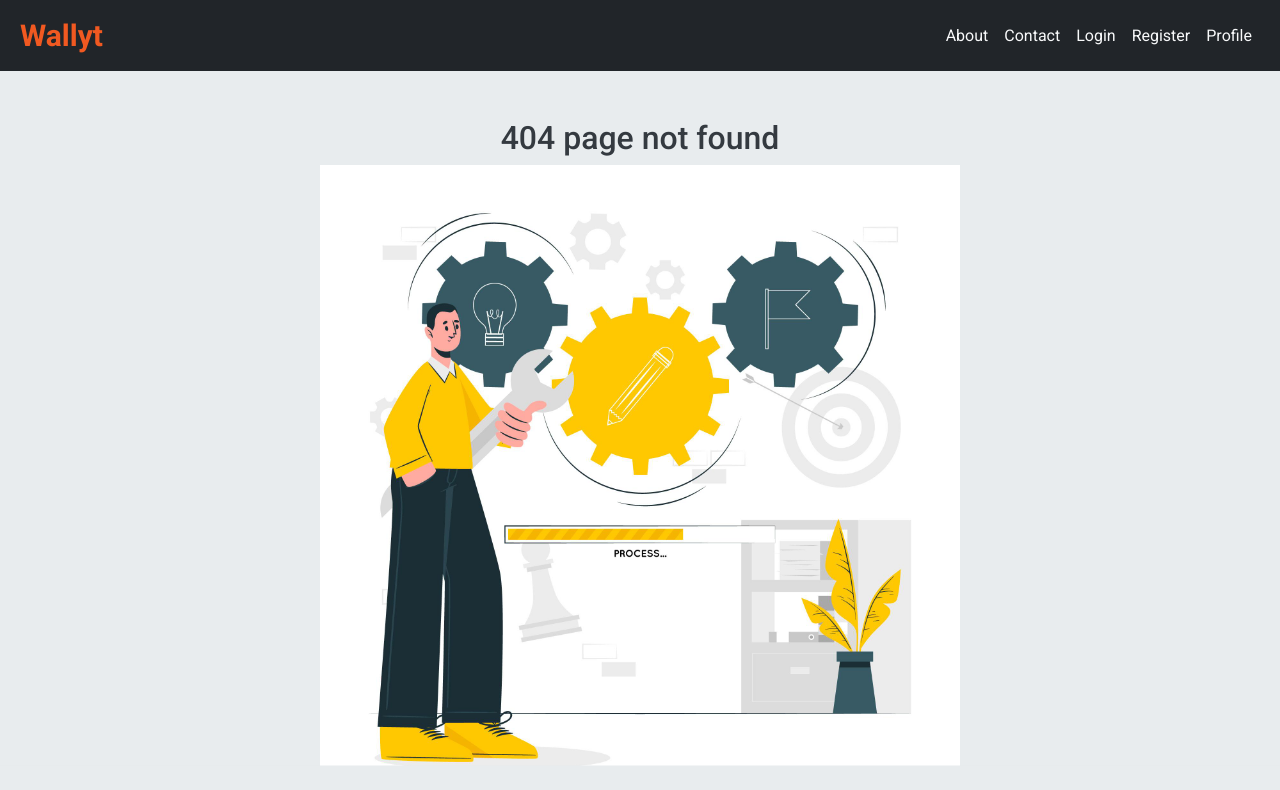
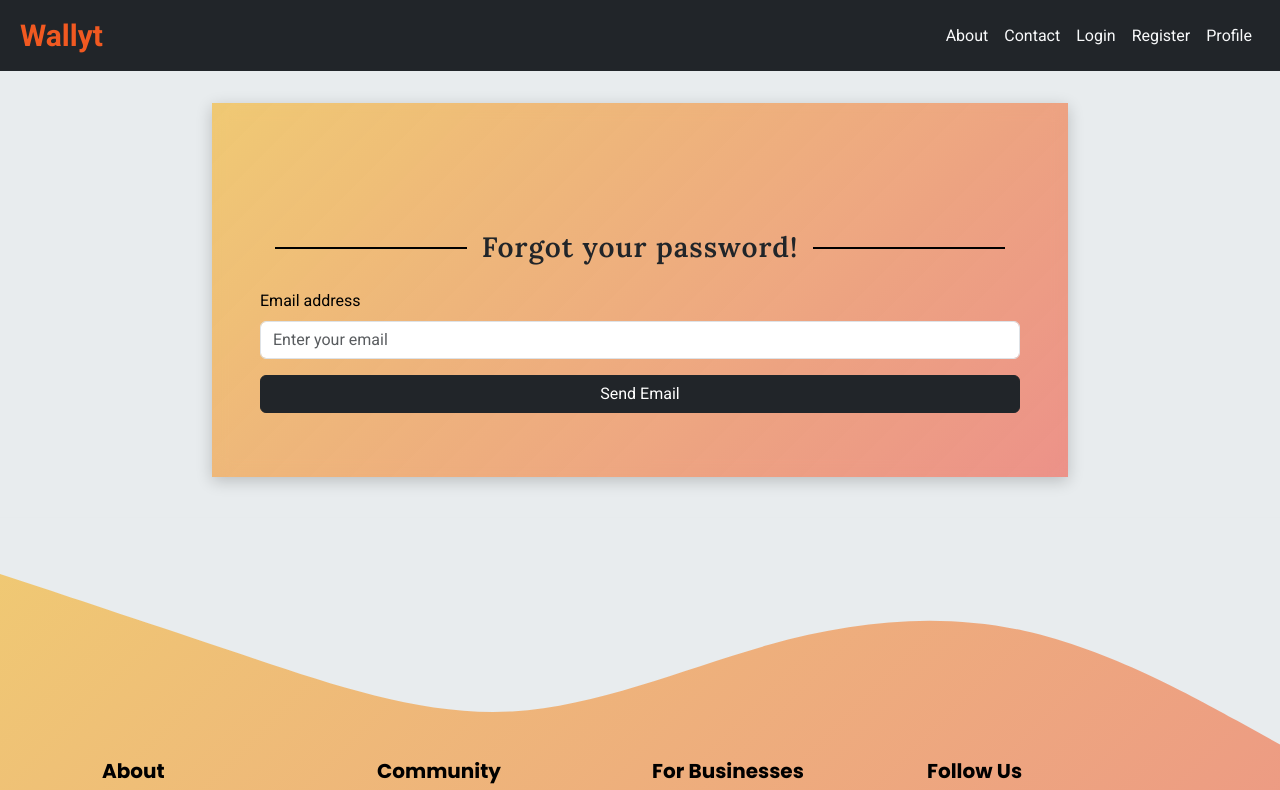
Before and after one commit to saraabdelrhman/wallet-market-master, a React (Create React App) app: page /Forgotpass in a window 1280 px wide. Shown: the top 790 px of the page. Built offline with nearby package versions, Linux system fonts and the light colour scheme.

Commit message:
forgot password

```diff
--- a/src/App.js
+++ b/src/App.js
@@ -19,6 +19,7 @@ import NotFound from './components/Notfound';
 import Comments from './components/Comments';
 import Reports from './components/Reports';
 import Helpful from './components/Helpful';
+import Forgotpass from './components/Forgotpass';
 function App() {
   return (
     <Router>
@@ -44,6 +45,7 @@ function App() {
              <Route path="/Comments" element={<Comments/>} />
              <Route path="/Reports" element={<Reports/>} />
              <Route path="/Helpful" element={<Helpful/>} />
+             <Route path="/Forgotpass" element={<Forgotpass/>} />
 
 
              <Route path='*' element={<NotFound/>}/>
--- /dev/null
+++ b/src/components/Forgotpass.js
@@ -0,0 +1,19 @@
+import React from "react";
+export default function Forgotpass(){
+    return (
+        <div className="container mt-0 mb-5">
+          <div className="row justify-content-center">
+            <div className="col-lg-12 col-xl-10">
+              <div className="carde p-5 bigger-card" style={{ background: 'linear-gradient(135deg, #f5af1993, #f1271175)' }}>
+                <h3 className="mb-4 text-center" style={{fontWeight:'900'}}>Forgot your password!</h3>
+                <div className="mb-3">
+                  <label htmlFor="email" className="form-label">Email address</label>
+                  <input type="email" className="form-control" id="email" placeholder="Enter your email" />
+                </div>
+                <button className="btn btn-dark w-100 mb-3">Send Email</button>
+              </div>
+            </div>
+          </div>
+        </div>
+      );
+}
--- a/src/components/Login.js
+++ b/src/components/Login.js
@@ -1,7 +1,8 @@
 import React from 'react';
 import 'bootstrap/dist/css/bootstrap.min.css';
 import './Register.css'; // Import the custom CSS file
-
+import { Link } from 'react-router-dom';
+import Forgotpass from './Forgotpass';
 const About = () => {
   return (
     <div className="container mt-0 mb-5">
@@ -19,7 +20,8 @@ const About = () => {
             </div>
             <button className="btn btn-dark w-100 mb-3">Continue with Email</button>
             <button className="btn btn-dark w-100">Continue with Facebook</button>
-            <button className="btn btn-dark w-100 mt-3">Continue with Google</button>
+            <button className="btn btn-dark w-100 mt-3 mb-2">Continue with Google</button>
+            <Link className='mt-5 pt-2 link-underline link-underline-opacity-0 text-danger fw-bold' to={'/Forgotpass'}> Forgot your password?</Link>
           </div>
         </div>
       </div>
```
